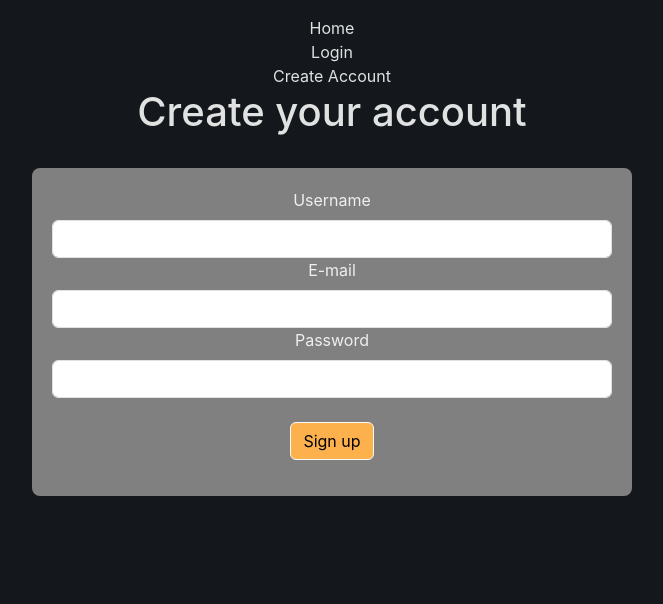
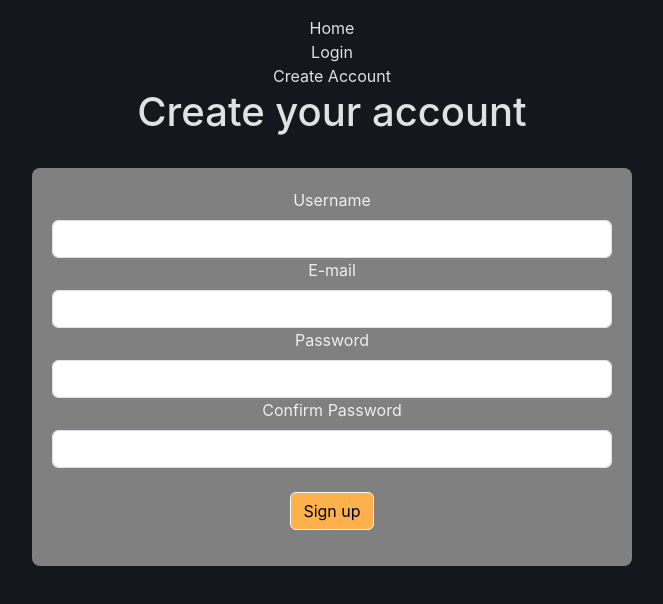
Before and after one commit to raulgarrigos/tapiocraft-client, a React (Vite) app: page /register in a window 1280 px wide. Shown: the top 604 px of the page, without its empty margins (308-971 px from the left). Built offline with nearby package versions, Linux system fonts and the light colour scheme; no server answers.

Commit message:
Navbar changes if logged in

```diff
--- a/src/components/Navbar.jsx
+++ b/src/components/Navbar.jsx
@@ -1,11 +1,17 @@
 import { useNavigate } from "react-router-dom";
+import { useContext } from "react";
 import { AuthContext } from "../context/auth.context";
 
 // Bootstrap
-
+import Container from "react-bootstrap/Container";
 import Nav from "react-bootstrap/Nav";
+import Navbar from "react-bootstrap/Navbar";
+import NavDropdown from "react-bootstrap/NavDropdown";
+import Button from "react-bootstrap/Button";
 
 function AppNavbar() {
+  const { isLoggedIn, authenticateUser, loggedUser } = useContext(AuthContext);
+
   const redirect = useNavigate();
 
   const handleLogOut = () => {
@@ -14,6 +20,21 @@ function AppNavbar() {
     redirect("/");
   };
 
+  if (isLoggedIn) {
+    return (
+      <div className="Navbar">
+        <Nav.Link href="/">Home</Nav.Link>
+        <Button
+          variant="outline-danger"
+          size="sm"
+          style={{ marginLeft: "15px" }}
+          onClick={handleLogOut}
+        >
+          Log Out
+        </Button>
+      </div>
+    );
+  } else {
     return (
       <div className="Navbar">
         <Nav.Link href="/">Home</Nav.Link>
@@ -22,5 +43,6 @@ function AppNavbar() {
       </div>
     );
   }
+}
 
 export default AppNavbar;
--- a/src/pages/auth/Register.jsx
+++ b/src/pages/auth/Register.jsx
@@ -12,6 +12,7 @@ function Register() {
   const [username, setUsername] = useState("");
   const [email, setEmail] = useState("");
   const [password, setPassword] = useState("");
+  const [confirmPassword, setConfirmPassword] = useState("");
   const [errorMessage, setErrorMessage] = useState("");
 
   const { authenticateUser } = useContext(AuthContext);
@@ -20,9 +21,18 @@ function Register() {
   const handleUsernameChange = (e) => setUsername(e.target.value);
   const handleEmailChange = (e) => setEmail(e.target.value);
   const handlePasswordChange = (e) => setPassword(e.target.value);
+  const handleConfirmPasswordChange = (e) => setConfirmPassword(e.target.value);
+
   const handleSignup = async (e) => {
     e.preventDefault();
+
     const newUser = { username, email, password };
+
+    if (password !== confirmPassword) {
+      setErrorMessage("Passwords do not match");
+      return;
+    }
+
     try {
       await service.post("/auth/register", newUser);
 
@@ -88,6 +98,16 @@ function Register() {
             />
           </Form.Group>
 
+          <Form.Group controlId="formConfirmPassword">
+            <Form.Label>Confirm Password</Form.Label>
+            <Form.Control
+              type="password"
+              name="confirmPassword"
+              value={confirmPassword}
+              onChange={handleConfirmPasswordChange}
+            />
+          </Form.Group>
+
           <br />
 
           <Button
```
Lines whose indentation alone changed are shown as unchanged.
